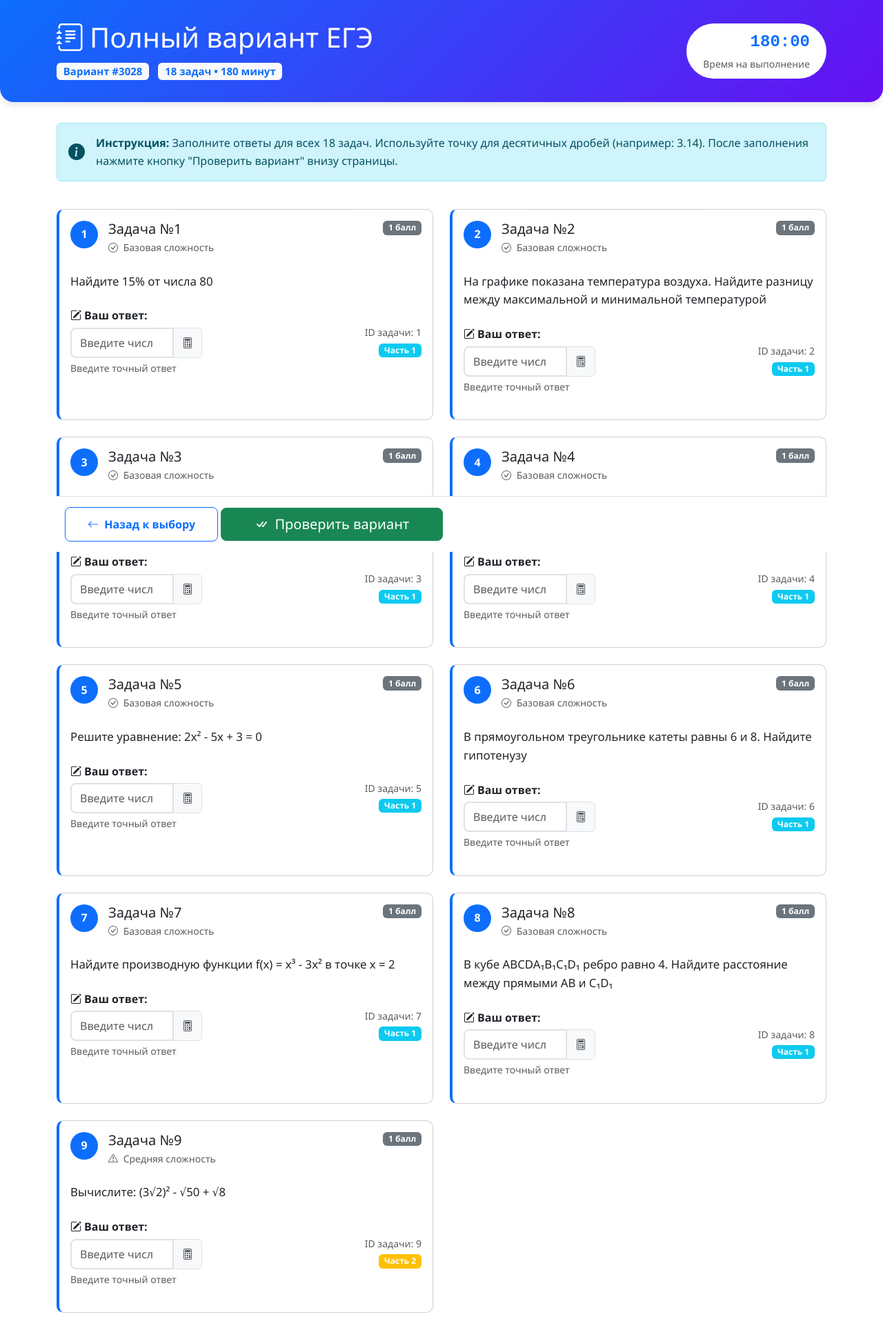
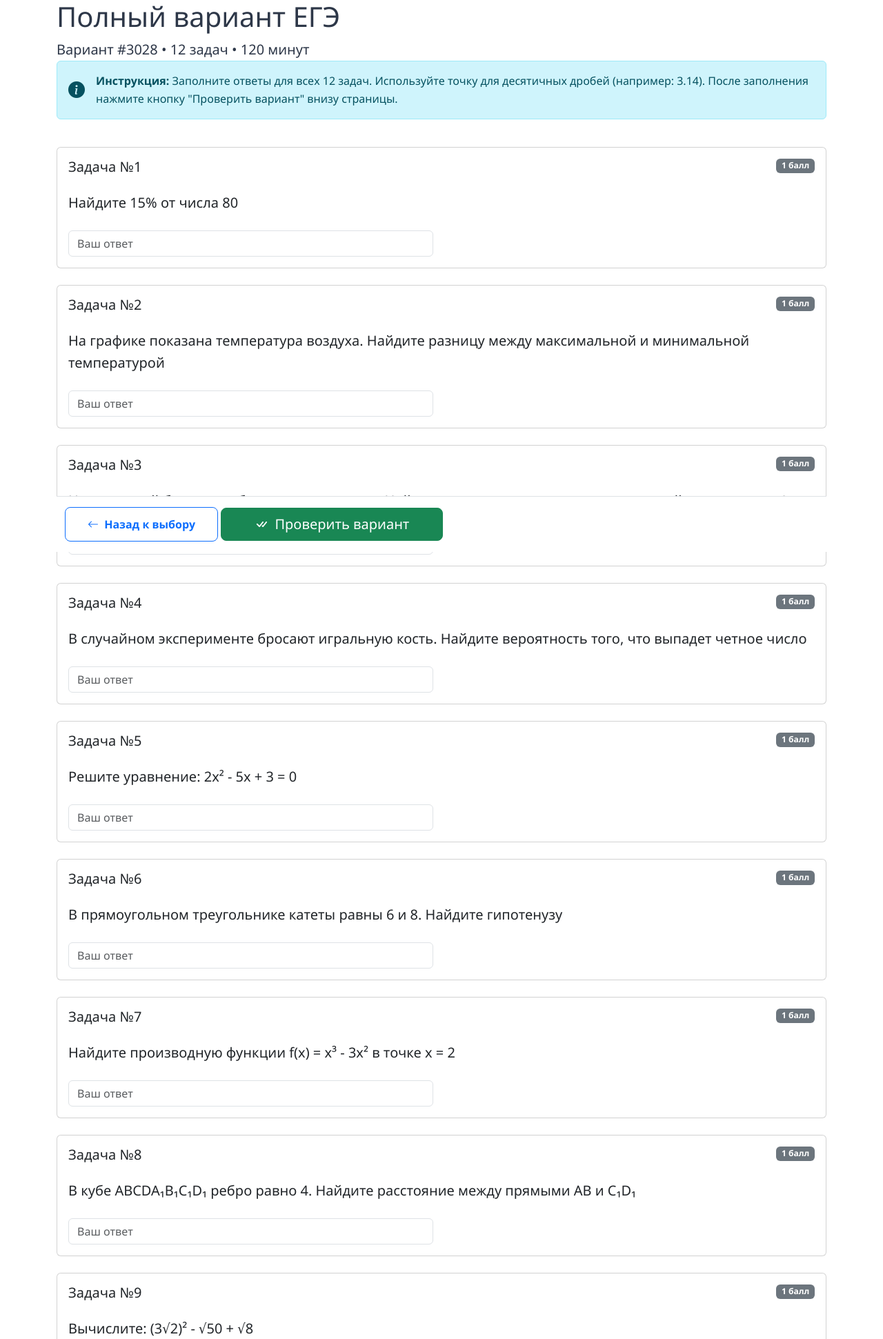
Before and after one commit to H0LYGL0R/DjangoProject, a Django app: page /variant/ in a window 1280 px wide. Shown: the top 1941 px of the page at 69% size. Run offline with Django 5.2, Linux system fonts and the light colour scheme; data comes from the database, SQL or seed files in the repository.

Commit message:
feat(core): full variant page updated

```diff
--- a/templates/home/full_variant.html
+++ b/templates/home/full_variant.html
@@ -10,23 +10,10 @@
 </head>
 <body>
     <!-- Шапка варианта -->
-    <div class="variant-header">
+    <div class="number-header">
         <div class="container">
-            <div class="row align-items-center">
-                <div class="col-lg-8">
-                    <h1 class="mb-2"><i class="bi bi-journal-text me-2"></i>Полный вариант ЕГЭ</h1>
-                    <p class="lead mb-0">
-                        <span class="badge bg-light text-primary me-2">Вариант #{{ variant_id }}</span>
-                        <span class="badge bg-light text-primary">18 задач • 180 минут</span>
-                    </p>
-                </div>
-                <div class="col-lg-4 text-lg-end mt-3 mt-lg-0">
-                    <div class="d-inline-block bg-white text-primary rounded-pill px-4 py-2">
-                        <div class="timer" id="timer">180:00</div>
-                        <small class="text-muted">Время на выполнение</small>
-                    </div>
-                </div>
-            </div>
+            <h1>Полный вариант ЕГЭ</h1>
+            <p class="lead mb-0">Вариант #{{ variant_id }} • 12 задач • 120 минут</p>
         </div>
     </div>
 
@@ -41,7 +28,7 @@
                         <div class="d-flex align-items-center">
                             <i class="bi bi-info-circle-fill me-3 fs-4"></i>
                             <div>
-                                <strong>Инструкция:</strong> Заполните ответы для всех 18 задач.
+                                <strong>Инструкция:</strong> Заполните ответы для всех 12 задач.
                                 Используйте точку для десятичных дробей (например: 3.14).
                                 После заполнения нажмите кнопку "Проверить вариант" внизу страницы.
                             </div>
@@ -51,81 +38,34 @@
             </div>
             <div class="row">
                 {% for problem in problems %}
-                <div class="col-xl-6 col-lg-12 mb-4">
-                    <div class="card task-card h-100">
+                <div class="col-md-12 mb-4">
+                    <div class="card problem-card">
                         <div class="card-body">
-                            <div class="d-flex align-items-start mb-3">
-                                <div class="task-number">{{ problem.ege_number }}</div>
-                                <div class="flex-grow-1">
-                                    <div class="d-flex justify-content-between align-items-start">
-                                        <h5 class="card-title mb-1">Задача №{{ problem.ege_number }}</h5>
-                                        <span class="badge bg-secondary">1 балл</span>
+                            <div class="d-flex justify-content-between align-items-start mb-3">
+                                <h5 class="card-title">Задача №{{ problem.ege_number }}</h5>
+                                <span class="badge bg-secondary">
+                                    1 балл
+                                </span>
                             </div>
-                                    <small class="text-muted d-block mb-2">
-                                        {% if problem.ege_number <= 8 %}
-                                            <i class="bi bi-check-circle me-1"></i> Базовая сложность
-                                        {% elif problem.ege_number <= 12 %}
-                                            <i class="bi bi-exclamation-triangle me-1"></i> Средняя сложность
-                                        {% else %}
-                                            <i class="bi bi-lightning me-1"></i> Высокая сложность
-                                        {% endif %}
-                                    </small>
-                                </div>
-                            </div>
-                            <div class="mb-4">
-                                <p class="card-text task-text">{{ problem.text }}</p>
-                            </div>
+
+                            <p class="card-text fs-5 mb-4">{{ problem.text }}</p>
+
                             <div class="row align-items-center">
-                                <div class="col-md-8">
-                                    <label class="form-label fw-bold mb-1">
-                                        <i class="bi bi-pencil-square me-1"></i>Ваш ответ:
-                                    </label>
+                                <div class="col-md-6">
                                     <div class="input-group">
                                         <input type="number"
                                                step="0.01"
-                                               class="form-control answer-input"
+                                               class="form-control"
                                                name="answer_{{ problem.id }}"
                                                id="answer_{{ problem.id }}"
-                                               placeholder="Введите число"
+                                               placeholder="Ваш ответ"
                                                autocomplete="off">
-                                        <span class="input-group-text bg-light">
-                                            <i class="bi bi-calculator text-muted"></i>
-                                        </span>
-                                    </div>
-                                    <div class="form-text small mt-1">
-                                        {% if problem.ege_number in "1,2,3,4,5" %}
-                                            Обычно целое число
-                                        {% elif problem.ege_number in "6,7,8,9" %}
-                                            Может быть десятичной дробью
-                                        {% else %}
-                                            Введите точный ответ
-                                        {% endif %}
-                                    </div>
-                                </div>
-                                <div class="col-md-4 text-md-end mt-3 mt-md-0">
-                                    <small class="text-muted d-block">ID задачи: {{ problem.id }}</small>
-                                    {% if problem.ege_number <= 8 %}
-                                        <span class="badge bg-info mt-1">Часть 1</span>
-                                    {% else %}
-                                        <span class="badge bg-warning mt-1">Часть 2</span>
-                                    {% endif %}
                                     </div>
                                 </div>
                             </div>
                         </div>
                     </div>
-                {% if forloop.counter == 9 %}
-                <!-- Разделитель после 9 задачи -->
-                <div class="col-12">
-                    <div class="task-separator">
-                        <div class="text-center">
-                            <span class="bg-white px-3 text-muted">
-                                <i class="bi bi-arrow-down me-1"></i>Продолжение варианта
-                            </span>
                 </div>
-                    </div>
-                </div>
-                {% endif %}
                 {% endfor %}
             </div>
 
@@ -141,13 +81,13 @@
                         </div>
                         <div class="col-md-3 mb-3">
                             <div class="p-3 bg-light rounded">
-                                <div class="fs-4 fw-bold">18</div>
+                                <div class="fs-4 fw-bold">12</div>
                                 <div class="text-muted">Всего задач</div>
                             </div>
                         </div>
                         <div class="col-md-3 mb-3">
                             <div class="p-3 bg-light rounded">
-                                <div class="fs-4 fw-bold">18</div>
+                                <div class="fs-4 fw-bold">12</div>
                                 <div class="text-muted">Максимум баллов</div>
                             </div>
                         </div>
@@ -177,7 +117,6 @@
                 </div>
             </div>
 
-            <!-- Результаты проверки -->
             <!-- Результаты проверки -->
             {% if results %}
             <div class="card results-card border-success mt-4" style="display:block;">
```
Also changed, not shown: templates/home/choose.html (+3 -28 lines). Lines whose indentation alone changed are shown as unchanged.
